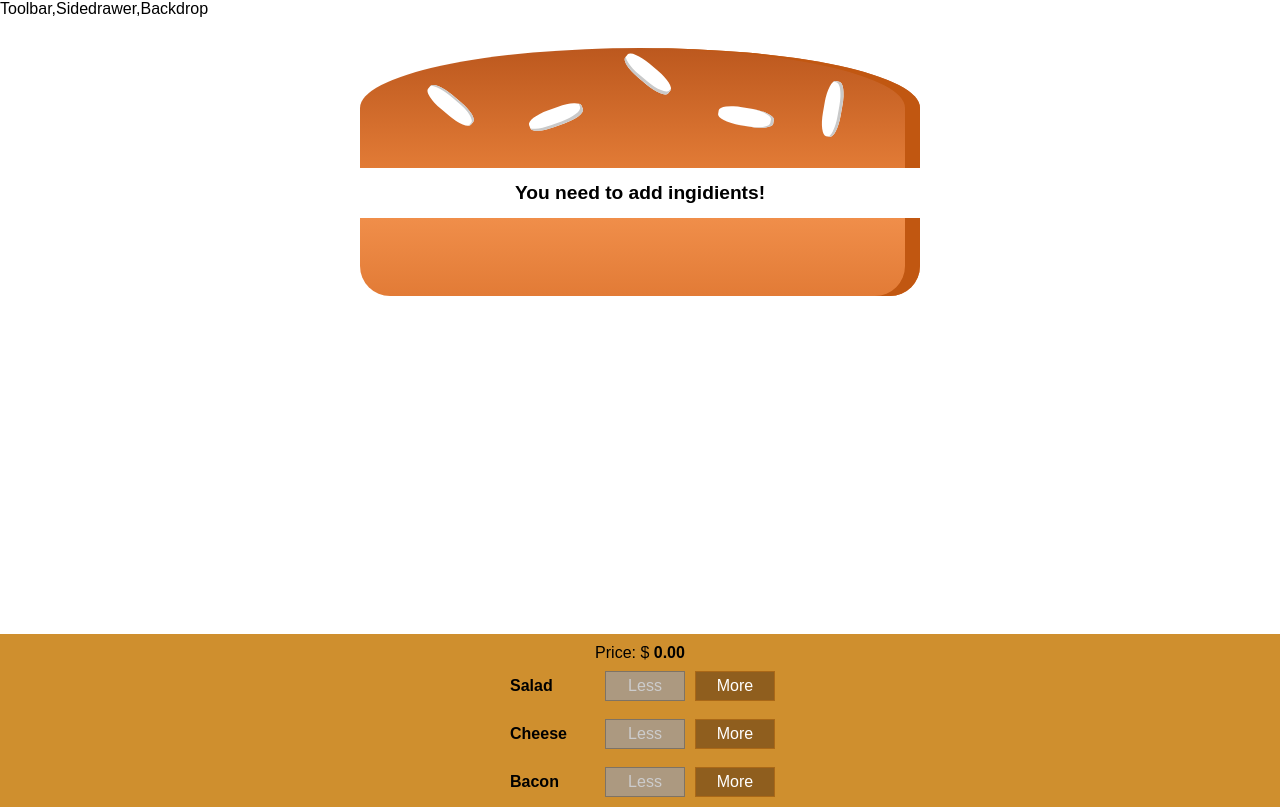
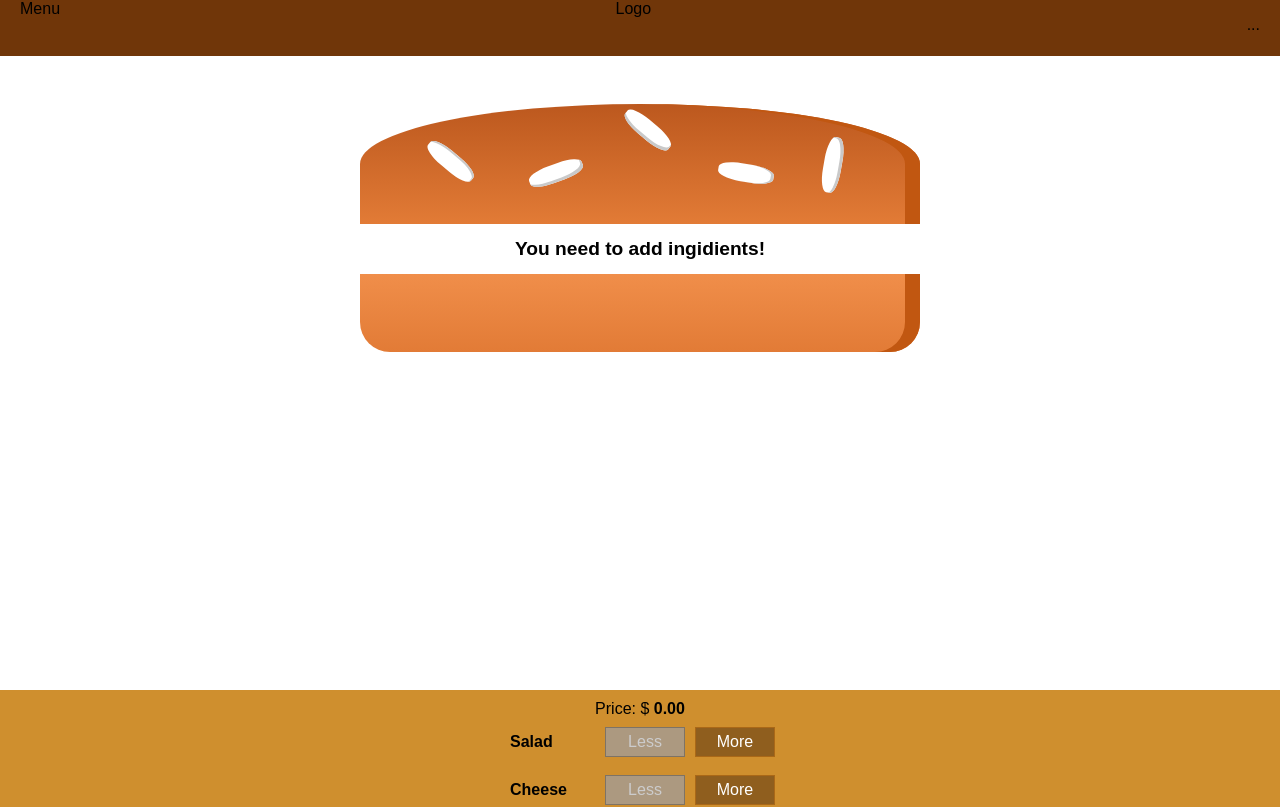
Before and after one commit to manikdhupar/burgerBuilder, a React app: page / in a window 1280 px wide. Shown: the top 807 px of the page. Built offline with nearby package versions, Linux system fonts and the light colour scheme.

Commit message:
added Toolbar component

```diff
--- a/src/components/Layout/Layout.css
+++ b/src/components/Layout/Layout.css
@@ -1,3 +1,3 @@
 .Content {
-	margin-top: 16px;
+	margin-top: 72px;
 }
--- a/src/components/Layout/Layout.js
+++ b/src/components/Layout/Layout.js
@@ -1,10 +1,12 @@
 import React from 'react';
 import classes from './Layout.css';
+import Toolbar from '../Navigation/Toolbar/Toolbar';
 
 const layout = (props) => {
 	return (
 		<React.Fragment>
 			<div>Toolbar,Sidedrawer,Backdrop</div>
+			<Toolbar />
 			<main className={classes.Content}>{props.children}</main>
 		</React.Fragment>
 	);
--- /dev/null
+++ b/src/components/Navigation/Toolbar/Toolbar.css
@@ -0,0 +1,13 @@
+.Toolbar {
+	height: 56px;
+	width: 100%;
+	position: fixed;
+	z-index: 90;
+	top: 0;
+	left: 0;
+	background-color: #703609;
+	display: flex;
+	justify-content: space-between;
+	padding: 0px 20px;
+	box-sizing: border-box;
+}
--- /dev/null
+++ b/src/components/Navigation/Toolbar/Toolbar.js
@@ -0,0 +1,14 @@
+import React from 'react';
+import classes from './Toolbar.css';
+
+const toolbar = (props) => (
+	<header className={classes.Toolbar}>
+		<div>Menu</div>
+		<div>Logo</div>
+		<nav>
+			<ul>...</ul>
+		</nav>
+	</header>
+);
+
+export default toolbar;
```
